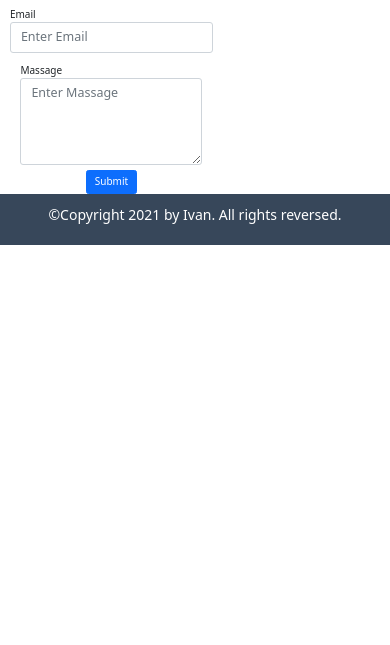
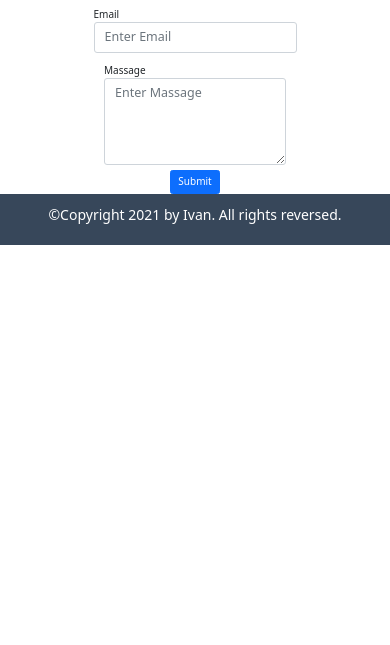
Before and after one commit to ivanchiou/ivanchiou.github.io, a plain HTML site: page contact.html in a window 390 px wide. Shown: the part 199-844 px from the top of the page. Drawn offline with nearby package versions, Linux system fonts and the light colour scheme; no server answers.

Commit message:
Added RWD of contact page

```diff
--- a/contact.html
+++ b/contact.html
@@ -15,7 +15,7 @@
         <nav>
         </nav>
         <main>
-            <div class="main-content">
+            <div class="main-content flex-column flex-sm-row">
                 <section>
                     <form id="contact-form" action="https://contactyou-823cb-default-rtdb.firebaseio.com/.json" method="post" class="flex-fill d-flex flex-column align-items-center">
                         <img src="/images/pineapple_bun.png">
@@ -95,6 +95,7 @@
             null,
                 function (res) {
                     $('aside div').html('Message History');
+                    $('aside div').removeClass( "d-none d-sm-block" );
                     Object.keys(res.test).forEach((key, index)=>{
                         res.test[key] && $('aside div').append(
                             `
```
